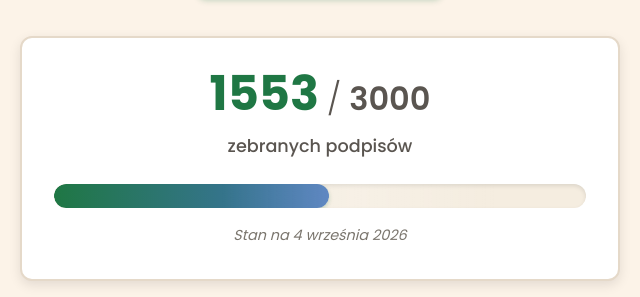
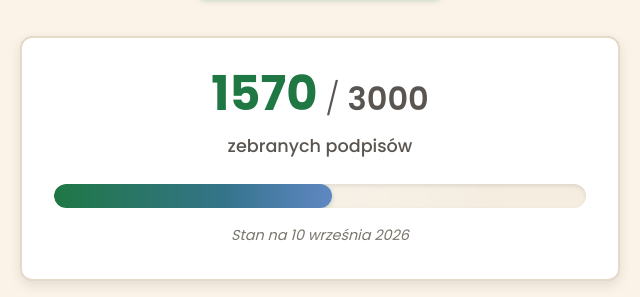
Before and after one commit to tadeoos/rada-stary-mokotow, a website built with webpack: page index.html in a window 1280 px wide. Shown: the part 565-862 px from the top of the page, 320-960 px from the left. Built offline with nearby package versions, Linux system fonts and the light colour scheme; no server answers.

Commit message:
bump counter to 1570, update date to 10 września 2026
Co-Authored-By: Claude Opus 5 <noreply@anthropic.com>

```diff
--- a/index.html
+++ b/index.html
@@ -46,7 +46,7 @@
       <div class="signature-counter">
         <div class="counter-header">
           <div class="counter-numbers">
-            <span class="counter-current">1553</span>
+            <span class="counter-current">1570</span>
             <span class="counter-separator">/</span>
             <span class="counter-target">3000</span>
           </div>
@@ -55,7 +55,7 @@
         <div class="progress-bar">
           <div class="progress-fill"></div>
         </div>
-        <div class="counter-date">Stan na 4 września 2026</div>
+        <div class="counter-date">Stan na 10 września 2026</div>
       </div>
     </div>
   </section>
```
